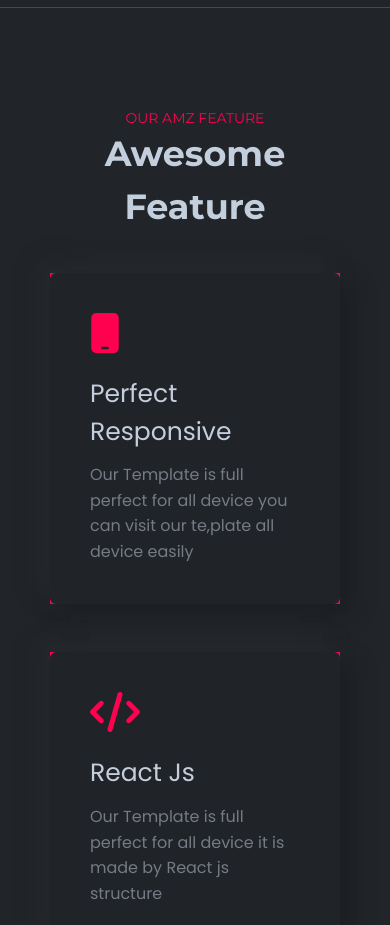
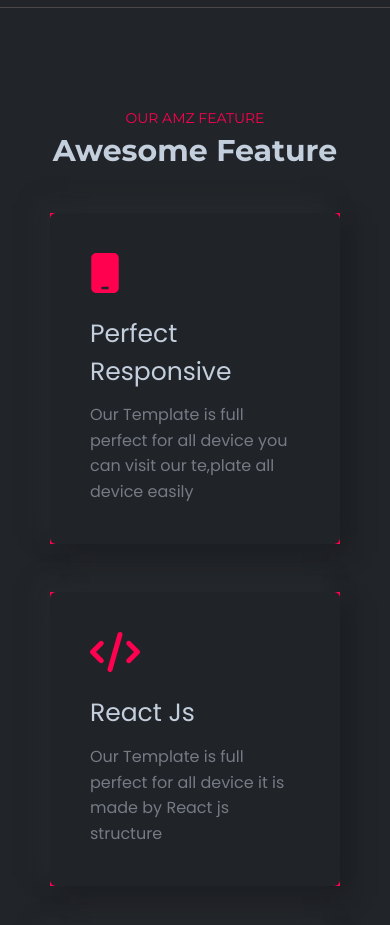
Before and after one commit to osama78s/_Portfolio, a React (Vite) app: page / in a window 390 px wide. Shown: the part 7560-8485 px from the top of the page. Built offline with nearby package versions, Linux system fonts and the light colour scheme.

Commit message:
CHange h1 Feature

```diff
--- a/src/Components/Feature/Feature.jsx
+++ b/src/Components/Feature/Feature.jsx
@@ -12,7 +12,7 @@ const Feature = () => {
 
                     <div className=" text-center mb-10 lg:mb-20">
                         <p className='text-primary text-sm sm:text-sm md:text-base'>OUR AMZ FEATURE</p>
-                        <h1 className='text-heading text-[35px] sm:text-[50px] md:text-[70px] font-bold'>Awesome Feature</h1>
+                        <h1 className='text-heading text-[30px] sm:text-[50px] md:text-[70px] font-bold'>Awesome Feature</h1>
                     </div>
                     <div className='section grid sm:grid-cols-2  lg:grid-cols-3 xl:grid-cols-4 gap-x-8 gap-y-12 '>
                         <div className='shadow-a max-h-[500px] bg-primary'>
```
